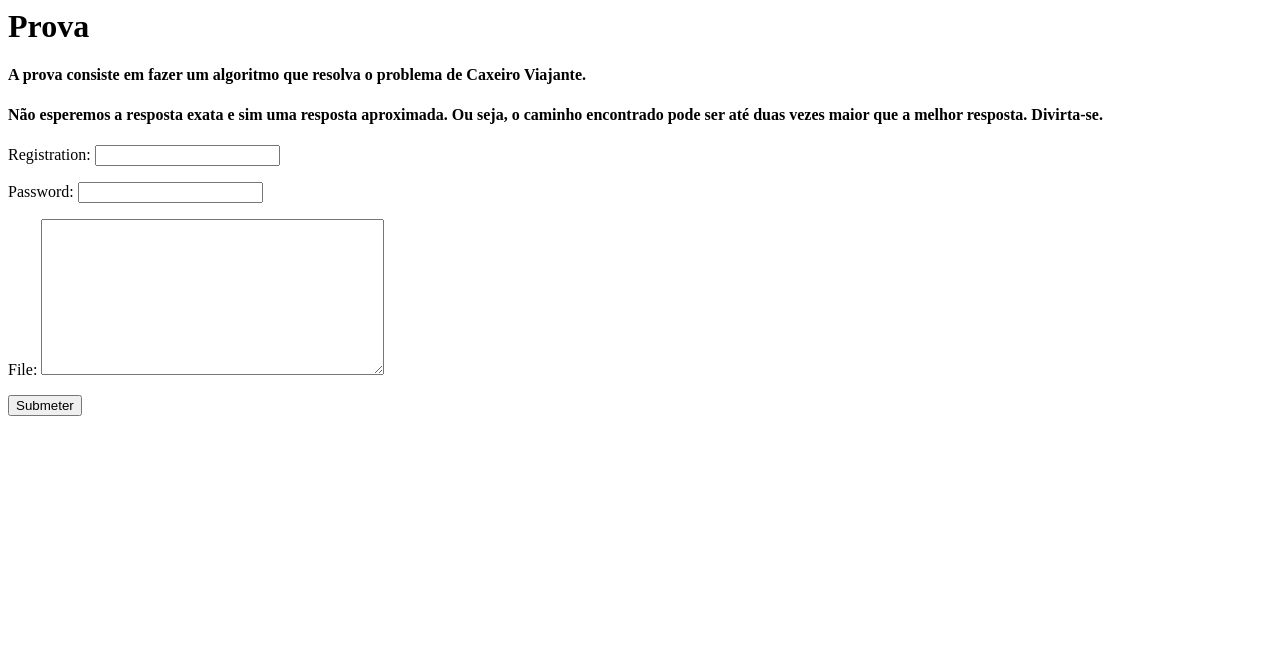
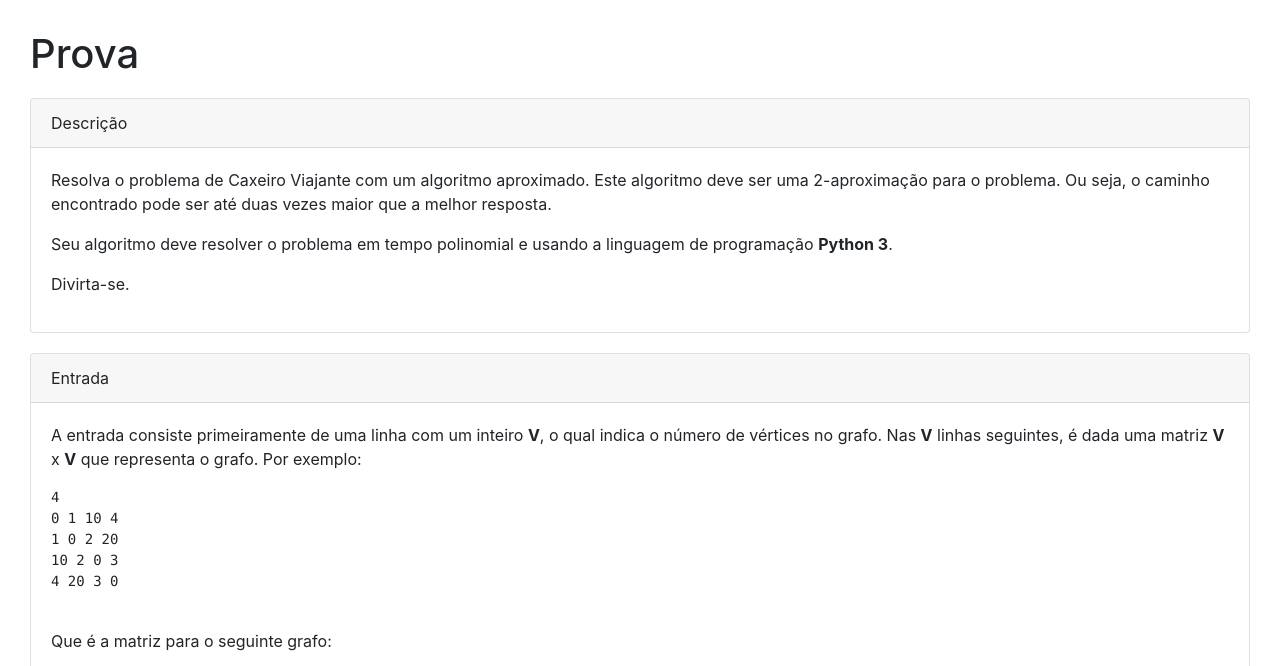
Before and after one commit to AlfredLima/JudgePAA, a Django app: page /submit in a window 1280 px wide. Shown: the top 666 px of the page. Before the commit the page ends 416 px from the top, so only its background shows below. Run offline with Django 3.2, Linux system fonts and the light colour scheme; parts of the project's set-up code (start-up, migrations or seed data) failed here and were passed over; some libraries are stand-ins or nearby versions.

Commit message:
deixando bonito

```diff
--- a/generate_cases.py
+++ b/generate_cases.py
@@ -31,7 +31,7 @@ for i in range(qt_cases):
 
 	for j in range(size):
 		for k in range(size):
-			if not matrix[j][k]:
+			if not matrix[j][k] and ( j != k) :
 				d = random.randint(81,90)
 				matrix[ j ][ k ] = d
 				matrix[ k ][ j ] = d
--- a/submission/forms.py
+++ b/submission/forms.py
@@ -1,9 +1,23 @@
 from django import forms
 
 from .models import Submission
+
+FIELD_NAME_MAPPING = {
+    'registration': 'Matrícula',
+    'file': 'Arquivo'
+}
+
 
 class SubmissionForm(forms.ModelForm):
 
     class Meta:
         model = Submission
-        fields = ('registration', 'password', 'file')
+        fields = ('registration', 'file')
+        labels = {
+            'registration': 'Matrícula',
+            'file': 'Arquivo'
+        }
+        widgets = {
+           # 'name': forms.TextInput(
+           #     attrs={'class': 'form-control opunitName'}),
+        }
--- a/submission/models.py
+++ b/submission/models.py
@@ -5,9 +5,10 @@ from django.utils import timezone
 
 class Submission(models.Model):
     registration = models.CharField(max_length=8)
-    password = models.CharField(max_length=8)
     date = models.DateTimeField(default=timezone.now)
     file = models.TextField()
+    grade = models.IntegerField(default=0)
+    evaluation = models.CharField(max_length=200, default='Waiting')
 
     def __str__(self):
         return str(self.pk)
--- a/submission/templates/submission/post_new.html
+++ b/submission/templates/submission/post_new.html
@@ -1,18 +1,80 @@
+<!DOCTYPE html>
+<html lang="pt-BR">
+<head>
+    <title>Judge PAA - Submissão</title>
+    <script src="https://ajax.googleapis.com/ajax/libs/jquery/3.3.1/jquery.min.js"></script>
+    <link rel="stylesheet" href="https://maxcdn.bootstrapcdn.com/bootstrap/4.0.0/css/bootstrap.min.css"
+          integrity="sha384-Gn5384xqQ1aoWXA+058RXPxPg6fy4IWvTNh0E263XmFcJlSAwiGgFAW/dAiS6JXm" crossorigin="anonymous">
+    <script src="https://cdnjs.cloudflare.com/ajax/libs/popper.js/1.12.9/umd/popper.min.js"
+            integrity="sha384-ApNbgh9B+Y1QKtv3Rn7W3mgPxhU9K/ScQsAP7hUibX39j7fakFPskvXusvfa0b4Q"
+            crossorigin="anonymous"></script>
+    <script src="https://maxcdn.bootstrapcdn.com/bootstrap/4.0.0/js/bootstrap.min.js"
+            integrity="sha384-JZR6Spejh4U02d8jOt6vLEHfe/JQGiRRSQQxSfFWpi1MquVdAyjUar5+76PVCmYl"
+            crossorigin="anonymous"></script>
+</head>
+<body style="margin: 30px;">
 <form method="post" enctype="multipart/form-data">
-	<head>
-        <title>Judge PAA</title>
-    </head>
-    <body>
     {% block content %}
-	    <h1>Prova</h1>
-	    <div>
-			<h4> A prova consiste em fazer um algoritmo que resolva o problema de Caxeiro Viajante.</h4>
-			<h4> Não esperemos a resposta exata e sim uma resposta aproximada. Ou seja, o caminho encontrado pode ser até duas vezes maior que a melhor resposta. Divirta-se.</h4>
+        <h1 style="margin-bottom: 20px;">Prova</h1>
+        <div class="card">
+            <div class="card-header">
+                Descrição
+            </div>
+            <div class="card-body">
+                <p class="card-text">Resolva o problema de Caxeiro Viajante com um algoritmo aproximado. Este algoritmo
+                    deve ser uma 2-aproximação para o problema. Ou seja, o caminho encontrado pode ser
+                    até duas vezes maior que a melhor resposta.</p>
+                <p>Seu algoritmo deve resolver o problema em tempo polinomial e usando a linguagem de programação <b>Python
+                    3</b>.</p>
+                <p>Divirta-se.</p>
+            </div>
+        </div>
+
+        <div style="margin-top: 20px;" class="card">
+            <div class="card-header">
+                Entrada
+            </div>
+            <div class="card-body">
+                <p class="card-text">A entrada consiste primeiramente de uma linha com um inteiro <b>V</b>, o qual
+                    indica o número de vértices no grafo. Nas <b>V</b> linhas seguintes, é dada uma matriz <b>V</b> x
+                    <b>V</b> que representa o grafo. Por exemplo:
+                </p>
+                <pre>
+4
+0 1 10 4
+1 0 2 20
+10 2 0 3
+4 20 3 0
+            </pre>
+                <p>Que é a matriz para o seguinte grafo:</p>
+                <div style="display: flex; flex-direction: column; align-items: center;"><img
+                        style="width: 400px; height: auto;" src="https://i.imgur.com/LsDtqUi.png"></div>
+            </div>
+        </div>
+
+        <div style="margin-top: 20px;" class="card">
+            <div class="card-header">
+                Saída
+            </div>
+            <div class="card-body">
+                <p class="card-text">Consiste em <b>V + 1</b> inteiros separados por espaços, representando um caminho
+                    que respeite a 2-aproximação em uma única linha. Por exemplo:</p>
+                <pre>
+0 1 2 3 0
+                </pre>
+                <p>Que é um dos caminhos para o grafo acima que respeita a 2-aproximação.</p>
+            </div>
+        </div>
+        <div style="margin-top: 20px;" class="card">
+        <div class="card-header">
+                Submeter solução
             </div>
         <form method="POST" class="post-form">{% csrf_token %}
             {{ form.as_p }}
-	        <button type="submit" class="save btn btn-default">Submeter</button>
+            <button type="submit" class="btn btn-danger">Submeter</button>
         </form>
     {% endblock %}
+    </div>
+</form>
 </body>
-</form>
+</html>
--- a/submission/urls.py
+++ b/submission/urls.py
@@ -3,5 +3,7 @@ from . import views
 
 urlpatterns = [
     url(r'^view/', views.post_list),
-	url(r'', views.post_new),
+    url(r'^submissions/', views.submissions_table),
+    url(r'ajax/submissions/', views.get_submissions, name='get_submissions'),
+	url(r'submit', views.post_new),
 ]
--- a/submission/views.py
+++ b/submission/views.py
@@ -1,6 +1,8 @@
-from django.shortcuts import render
+from django.http import JsonResponse
+from django.shortcuts import render, render_to_response
 
 from casetest import CaseTest
+from submission.models import Submission
 from .forms import SubmissionForm
 from django.utils import timezone
 from django.shortcuts import redirect
@@ -10,25 +12,52 @@ import time
 
 t = CaseTest()
 
+
 def post_list(request):
     return render(request, 'submission/post_list.html', {})
 
+
 def post_new(request):
-	if request.method == "POST":
-		form = SubmissionForm(request.POST)
-		if form.is_valid():
-			post = form.save(commit=False)
-			post.save()
-			path = os.getcwd() + '/codes'
-			name = path + '/' + 'S' + str(post.pk) + '.py'
-			file = open( path + '/' + 'S' + str(post.pk) + '.py' , 'w' )
-			file.write(post.file)
-			p = Process(target=my_thread, args=(name,post,))
-			p.start()
-	form = SubmissionForm()
-	return render(request, 'submission/post_new.html', {'form': form})
+    if request.method == "POST":
+        form = SubmissionForm(request.POST)
+        if form.is_valid():
+            post = form.save(commit=False)
+            post.save()
+            path = os.getcwd() + '/codes'
+            name = path + '/' + 'S' + str(post.pk) + '.py'
+            file = open(path + '/' + 'S' + str(post.pk) + '.py', 'w')
+            file.write(post.file)
+            p = Process(target=my_thread, args=(name, post,))
+            p.start()
+    form = SubmissionForm()
+    return render(request, 'submission/post_new.html', {'form': form})
+
+def get_submissions(request):
+    submissions = Submission.objects.all().order_by('-date')
+    alldata = {}
+    alldata['submissions'] = []
+    data = alldata['submissions']
+    for submission in submissions:
+        data.append({'registration': submission.registration, 'date': submission.date, 'evaluation': submission.evaluation,
+                     'grade': submission.grade})
+    return JsonResponse(alldata)
+
+def submissions_table(request):
+    return render_to_response('submission/submissions.html')
 
 
-def my_thread(threadID,post):
-	value = t.run( threadID )
-	print("Resposta:", value)
+
+def my_thread(threadID, post):
+    submission = Submission.objects.get(pk=post.pk)
+    try:
+        result = t.run(threadID)
+        if 1.0 - result <= 1e-3:
+            submission.evaluation = "Accepted"
+            submission.grade = 100
+        else:
+            submission.evaluation = "Wrong Answer"
+            submission.grade = result * 100
+    except:
+        print('erro')
+        submission.evaluation = 'Runtime Error'
+    submission.save()
```
Also changed, not shown: casetest.py (+15 -5 lines), submission/static/js/submissions.js (added, +24 -0 lines), submission/templates/submission/submissions.html (added, +19 -0 lines). Lines whose indentation alone changed are shown as unchanged.
